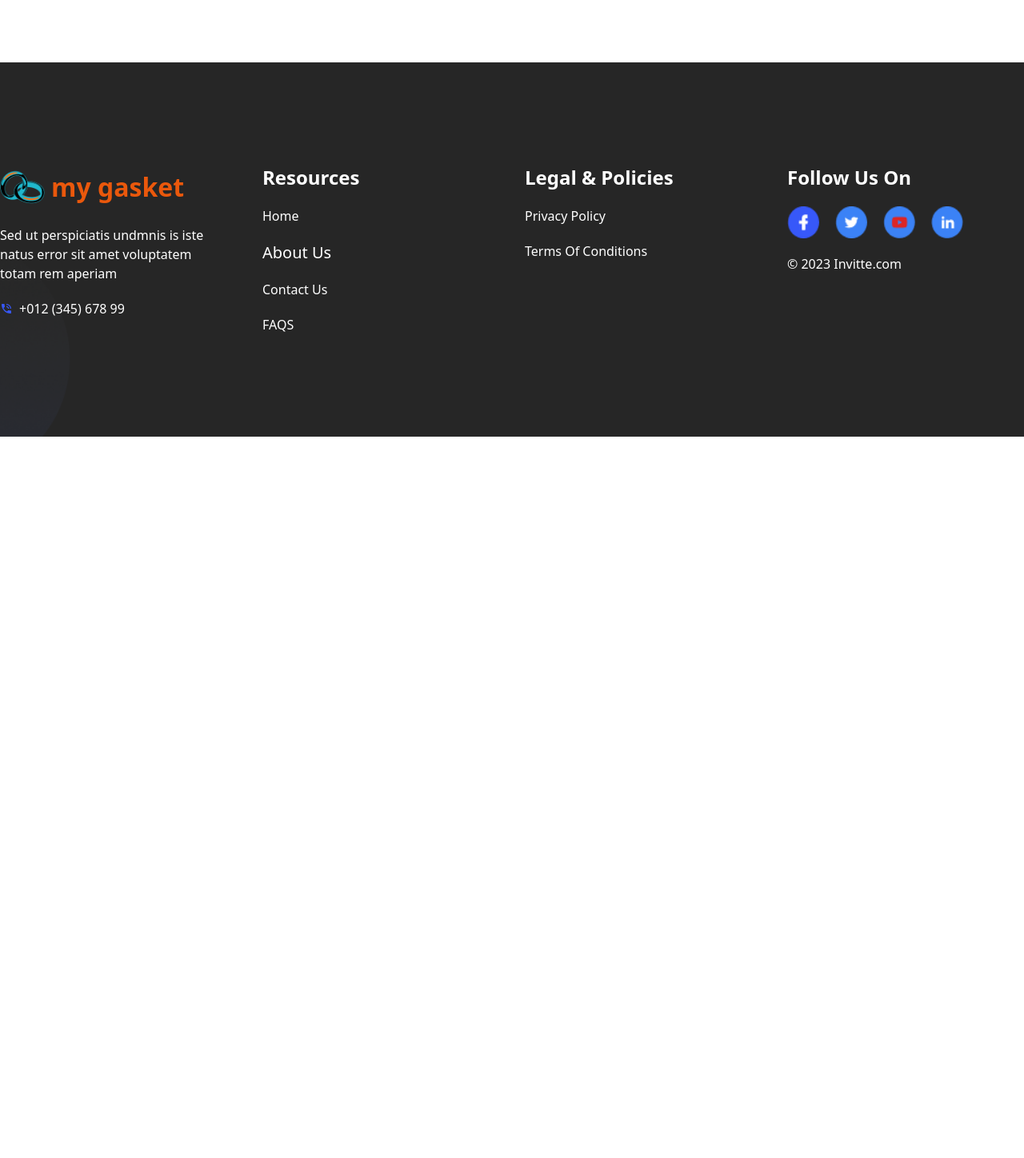
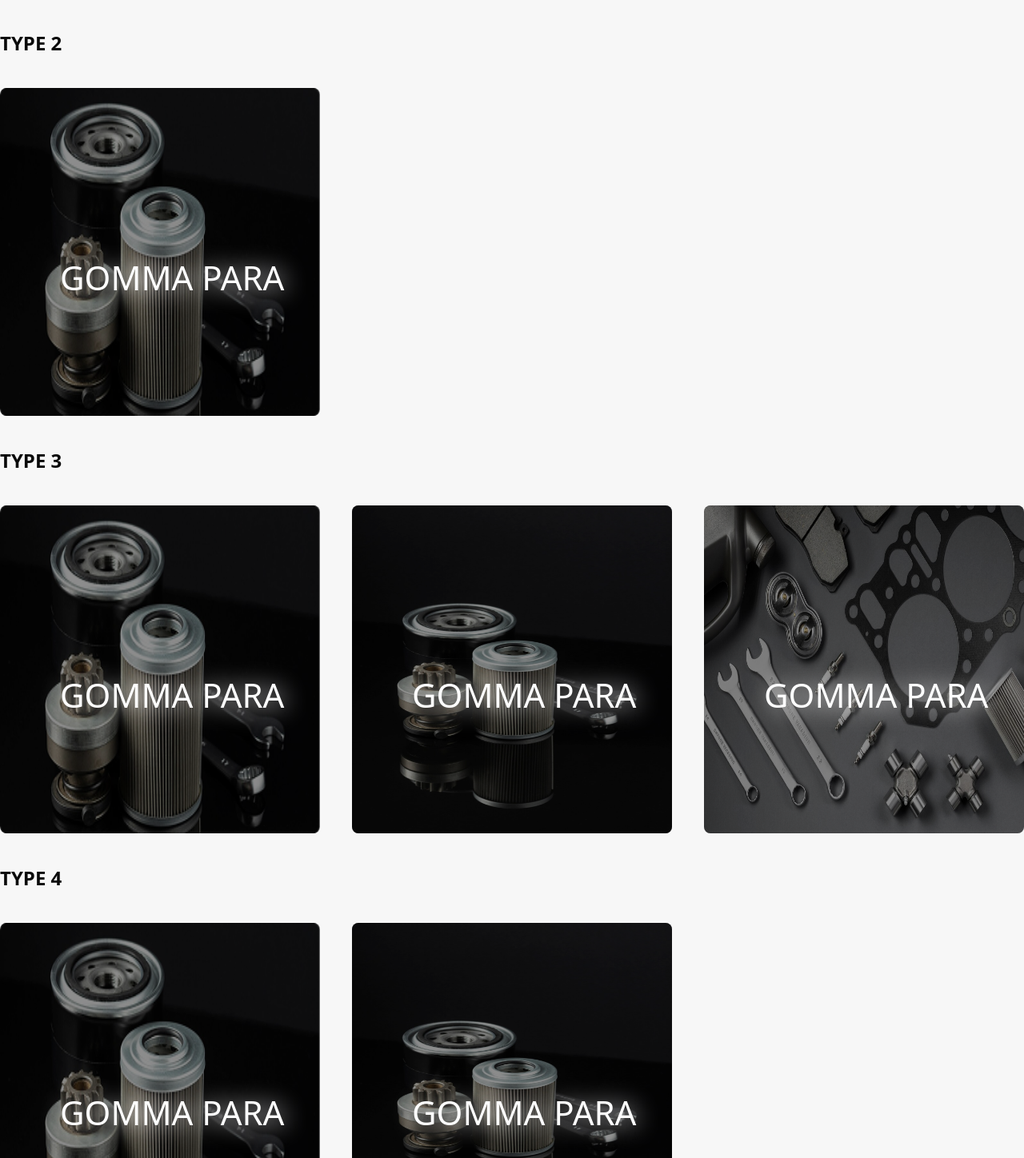
Before and after one commit to shukumar-542/my-gasket, a Next.js app: page /all-product in a window 1280 px wide. Shown: the part 1462-2910 px from the top of the page at 80% size. Before the commit the page ends 2008 px from the top, so only its background shows below. Built offline with nearby package versions, Linux system fonts and the light colour scheme.

Commit message:
Implement create all product page

```diff
--- a/src/app/(withCommonLayout)/all-product/page.tsx
+++ b/src/app/(withCommonLayout)/all-product/page.tsx
@@ -7,11 +7,6 @@ import Image from "next/image";
 import Product from "@/components/Product/Product";
 const AllProductPage = () => {
 
-    const product = [
-        {
-            title : "GOMMA PARA",
-        }
-    ]
   return (
     <div>
       <div className="mt-12 relative ">
@@ -33,12 +28,29 @@ const AllProductPage = () => {
       <div className="container mx-auto my-20">
         <p className="uppercase text-2xl font-bold mb-10">Type 1</p>
         <div className="grid grid-cols-1 md:grid-cols-3 gap-10">
-            <Product product={{ image : product1,title : "GOMMA PARA" }} />
-            <Product product={{ image : product2,title : "GOMMA PARA" }} />
-            <Product product={{ image : product3,title : "GOMMA PARA" }} />
-            <Product product={{ image : product1,title : "GOMMA PARA" }} />
-            <Product product={{ image : product3,title : "GOMMA PARA" }} />
-            <Product product={{ image : product2,title : "GOMMA PARA" }} />
+          <Product product={{ image: product1, title: "GOMMA PARA" }} />
+          <Product product={{ image: product2, title: "GOMMA PARA" }} />
+          <Product product={{ image: product3, title: "GOMMA PARA" }} />
+          <Product product={{ image: product1, title: "GOMMA PARA" }} />
+          <Product product={{ image: product3, title: "GOMMA PARA" }} />
+          <Product product={{ image: product2, title: "GOMMA PARA" }} />
+        </div>
+        <p className="uppercase text-2xl font-bold my-10">Type 2</p>
+        <div className="grid grid-cols-1 md:grid-cols-3 gap-10">
+          <Product product={{ image: product1, title: "GOMMA PARA" }} />
+        </div>
+
+
+        <p className="uppercase text-2xl font-bold my-10">Type 3</p>
+        <div className="grid grid-cols-1 md:grid-cols-3 gap-10">
+          <Product product={{ image: product1, title: "GOMMA PARA" }} />
+          <Product product={{ image: product2, title: "GOMMA PARA" }} />
+          <Product product={{ image: product3, title: "GOMMA PARA" }} />
+        </div>
+        <p className="uppercase text-2xl font-bold my-10">Type 4</p>
+        <div className="grid grid-cols-1 md:grid-cols-3 gap-10">
+          <Product product={{ image: product1, title: "GOMMA PARA" }} />
+          <Product product={{ image: product2, title: "GOMMA PARA" }} />
         </div>
       </div>
     </div>
```
